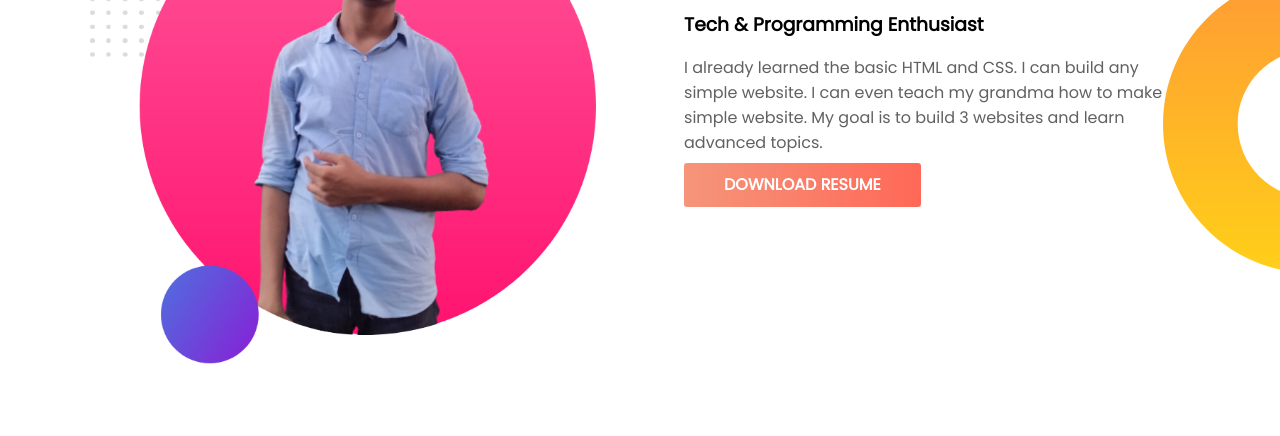
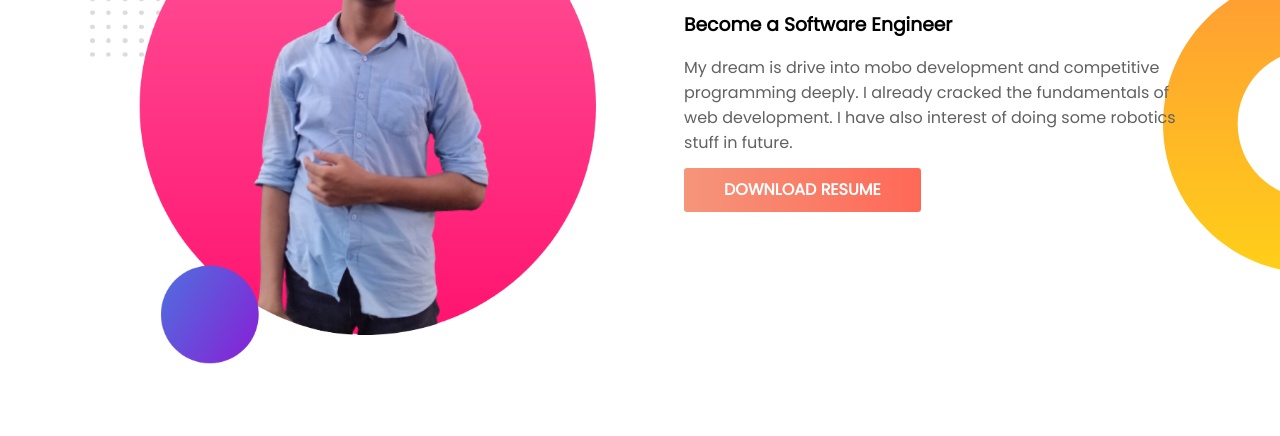
Before and after one commit to mickeymaruf/dev-portfolio, a plain HTML site: page index.html in a window 1280 px wide. Shown: the part 664-1100 px from the top of the page. Drawn offline with Linux system fonts and the light colour scheme.

Commit message:
changed some contents

```diff
--- a/css/style.css
+++ b/css/style.css
@@ -47,6 +47,7 @@ h2 {
     display: inline-block;
     border-radius: 0.2rem;
     text-transform: uppercase;
+    margin-top: 0.3rem;
 }
 
 /* hero-section */
--- a/index.html
+++ b/index.html
@@ -37,9 +37,9 @@
             </div>
             <div class="hero-text">
                 <h2>Dream Big</h2>
-                <h3>Tech & Programming Enthusiast</h3>
+                <h3>Become a Software Engineer</h3>
                 <p>
-                    I already learned the basic HTML and CSS. I can build any simple website. I can even teach my grandma how to make simple website. My goal is to build 3 websites and learn advanced topics.
+                    My dream is drive into mobo development and competitive programming deeply. I already cracked the fundamentals of web development. I have also interest of doing some robotics stuff in future.
                 </p>
                 <a class="btn btn-link">DOWNLOAD RESUME</a>
             </div>
```
Also changed, not shown: images/demo-img.png.
